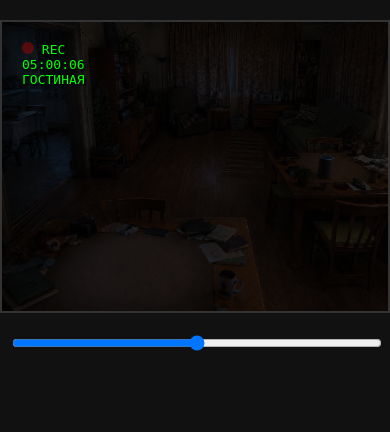
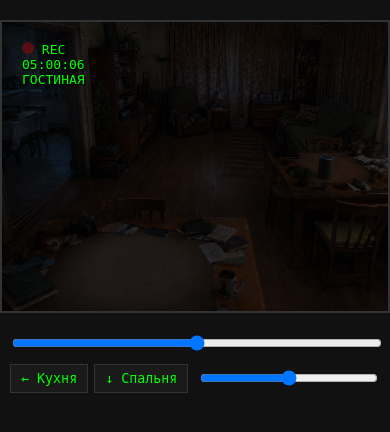
Before and after one commit to Mityaitsme/surveillance, a Flask app: page / in a window 390 px wide. Shown: the top 432 px of the page. Run offline with Flask 3, Linux system fonts and the light colour scheme.

Commit message:
Add three-room navigation, move speaker to bedroom, fix mobile hold-to-talk
- Switch speaker button to Pointer Events (mousedown/touchstart dual-binding
  caused ghost-event conflicts that broke hold-to-talk on some mobile browsers)
- Add kitchen/bedroom rooms with per-room nav buttons and dynamic room name
- Speaker hotspot now only rendered in bedroom (placeholder top-right position,
  to be repositioned once real speaker location is set)
- Add jog slider for +-10 min fine time scrubbing below the room nav buttons
- Raise night/day brightness levels further per request
- Add placeholder frames for kitchen/bedroom pending real photos (TODO in app.py)

```diff
--- a/app.py
+++ b/app.py
@@ -109,7 +109,33 @@ ROOMS = {
             "trigger_time": "04:09:00",
             "interval_sec": 5,
             "frames": ["1.png", "2.png", "3.png", "4.png", "5.png", "6.png"]
-        }
+        },
+        "nav": [
+            {"label": "← Кухня", "target": "kitchen"},
+            {"label": "↓ Спальня", "target": "bedroom"}
+        ]
+    },
+    "kitchen": {
+        "id": "kitchen",
+        "name": "Кухня",
+        # TODO: заменить заглушку и добавить event, когда будут готовы кадры тени для кухни
+        "default_frame": "kitchen_0.png",
+        "nav": [
+            {"label": "→ Гостиная", "target": "living_room"},
+            {"label": "↓ Спальня", "target": "bedroom"}
+        ]
+    },
+    "bedroom": {
+        "id": "bedroom",
+        "name": "Спальня",
+        # TODO: заменить заглушку, когда будет готово реальное фото
+        "default_frame": "bedroom_0.png",
+        "nav": [
+            {"label": "↑ Гостиная", "target": "living_room"},
+            {"label": "← Кухня", "target": "kitchen"}
+        ],
+        # Позиция колонки — временная, для теста (правый верхний угол)
+        "speaker": {"left": 88, "top": 14, "size": 12}
     }
 }
 
--- a/static/css/style.css
+++ b/static/css/style.css
@@ -46,12 +46,39 @@ body { background: #111; color: #0f0; font-family: monospace; overflow-x: hidden
 
 #time-slider { width: 100%; }
 
-/* Колонка: невидимая, но кликабельная зона поверх умной колонки на столе в кадре */
+.controls-row {
+    display: flex;
+    align-items: center;
+    gap: 10px;
+    margin-top: 10px;
+}
+
+.room-nav {
+    display: flex;
+    gap: 6px;
+    flex-shrink: 0;
+}
+
+.room-nav button {
+    background: #1a1a1a;
+    color: #0f0;
+    border: 1px solid #333;
+    font-family: monospace;
+    padding: 6px 10px;
+    cursor: pointer;
+    white-space: nowrap;
+}
+
+.room-nav button:hover { border-color: #0f0; }
+
+#fine-slider { flex: 1; min-width: 0; }
+
+/* Колонка: невидимая, но кликабельная зона поверх умной колонки на столе в кадре.
+   Позиция/размер задаются из JS на основе конфига комнаты. Показывается только
+   в комнатах, где колонка физически есть. */
 #smart-speaker {
+    display: none;
     position: absolute;
-    left: 84%;
-    top: 50%;
-    width: 13%;
     aspect-ratio: 1 / 1;
     transform: translate(-50%, -50%);
     border-radius: 50%;
@@ -59,6 +86,10 @@ body { background: #111; color: #0f0; font-family: monospace; overflow-x: hidden
     z-index: 20;
     background: transparent;
     border: none;
+    touch-action: none;
+    -webkit-tap-highlight-color: transparent;
+    -webkit-user-select: none;
+    user-select: none;
 }
 
 .speaker-wave {
--- a/static/js/main.js
+++ b/static/js/main.js
@@ -1,15 +1,54 @@
-const currentRoomId = 'living_room';
+let currentRoomId = 'living_room';
 let currentTimeSec = 5 * 3600;
 let isSpeaking = false;
 
 const slider = document.getElementById('time-slider');
+const fineSlider = document.getElementById('fine-slider');
 const roomBg = document.getElementById('room-bg');
 const timeDisplay = document.getElementById('display-time');
+const roomNameDisplay = document.getElementById('room-name');
+const roomNavContainer = document.getElementById('room-nav');
 const speakerBtn = document.getElementById('smart-speaker');
 
 const SpeechRecognitionCtor = window.SpeechRecognition || window.webkitSpeechRecognition;
 const recognition = SpeechRecognitionCtor ? new SpeechRecognitionCtor() : null;
 if (recognition) recognition.lang = 'ru-RU';
+
+// --- НАВИГАЦИЯ ---
+function changeRoom(id) {
+    if (!window.ROOMS_CONFIG || !window.ROOMS_CONFIG[id]) return;
+    currentRoomId = id;
+    const room = window.ROOMS_CONFIG[id];
+    roomNameDisplay.innerText = room.name.toUpperCase();
+    renderNav(room);
+    updateSpeaker(room);
+    updateView();
+}
+
+function renderNav(room) {
+    roomNavContainer.innerHTML = '';
+    (room.nav || []).forEach(item => {
+        const btn = document.createElement('button');
+        btn.type = 'button';
+        btn.textContent = item.label;
+        btn.onclick = () => changeRoom(item.target);
+        roomNavContainer.appendChild(btn);
+    });
+}
+
+// Колонка физически стоит только в одной комнате — в остальных зона скрыта
+// и, соответственно, недоступна для клика/тача.
+function updateSpeaker(room) {
+    if (room.speaker) {
+        speakerBtn.style.display = 'block';
+        speakerBtn.style.left = room.speaker.left + '%';
+        speakerBtn.style.top = room.speaker.top + '%';
+        speakerBtn.style.width = room.speaker.size + '%';
+    } else {
+        speakerBtn.style.display = 'none';
+        stopListen();
+    }
+}
 
 // --- ВИЗУАЛ ---
 function updateView() {
@@ -22,7 +61,8 @@ function updateView() {
     const room = window.ROOMS_CONFIG[currentRoomId];
     roomBg.src = `/static/images/${getCurrentFrame(room)}`;
 
-    let brightness = (hours < 6 || hours > 21) ? 60 : 115;
+    // Ночью запись темнее, к утру постепенно светлеет (шаг на границе 6:00/21:00).
+    let brightness = (hours < 6 || hours > 21) ? 72 : 130;
     roomBg.style.filter = `brightness(${brightness}%)`;
 }
 
@@ -73,10 +113,16 @@ function stopListen() {
     setTimeout(() => { recognition.stop(); }, 400);
 }
 
-speakerBtn.onmousedown = startListen;
-window.onmouseup = stopListen;
-speakerBtn.ontouchstart = startListen;
-window.ontouchend = stopListen;
+// Pointer Events объединяют мышь/тач/перо в одном API и не страдают от
+// «призрачных» дублирующихся mouse-событий после touch на мобильных браузерах,
+// из-за которых зажатие могло не срабатывать на телефоне.
+speakerBtn.addEventListener('pointerdown', (e) => {
+    e.preventDefault();
+    try { speakerBtn.setPointerCapture(e.pointerId); } catch (err) {}
+    startListen(e);
+});
+speakerBtn.addEventListener('pointerup', stopListen);
+speakerBtn.addEventListener('pointercancel', stopListen);
 
 if (recognition) recognition.onresult = async (event) => {
     const text = event.results[0][0].transcript;
@@ -129,4 +175,25 @@ slider.oninput = () => {
     updateView();
 };
 
-updateView();
+// Джог-слайдер точной перемотки: ±10 минут от текущего момента.
+// Якорь фиксируется в начале жеста, а после отпускания ползунок
+// возвращается в центр — как колёсико точной перемотки.
+let fineSliderAnchor = currentTimeSec;
+
+fineSlider.addEventListener('pointerdown', () => {
+    fineSliderAnchor = currentTimeSec;
+});
+
+fineSlider.oninput = () => {
+    let t = fineSliderAnchor + parseInt(fineSlider.value);
+    t = Math.max(0, Math.min(86399, t));
+    currentTimeSec = t;
+    slider.value = currentTimeSec;
+    updateView();
+};
+
+fineSlider.addEventListener('pointerup', () => {
+    fineSlider.value = 0;
+});
+
+changeRoom(currentRoomId);
--- a/templates/index.html
+++ b/templates/index.html
@@ -27,6 +27,10 @@
     <!-- Панель управления -->
     <div class="controls">
         <input type="range" id="time-slider" min="0" max="36000" value="21600">
+        <div class="controls-row">
+            <div class="room-nav" id="room-nav"></div>
+            <input type="range" id="fine-slider" min="-600" max="600" value="0" step="1">
+        </div>
     </div>
 
     <!-- Передаем конфиг из Python в JS -->
```
Also changed, not shown: static/images/bedroom_0.png (added), static/images/kitchen_0.png (added).
